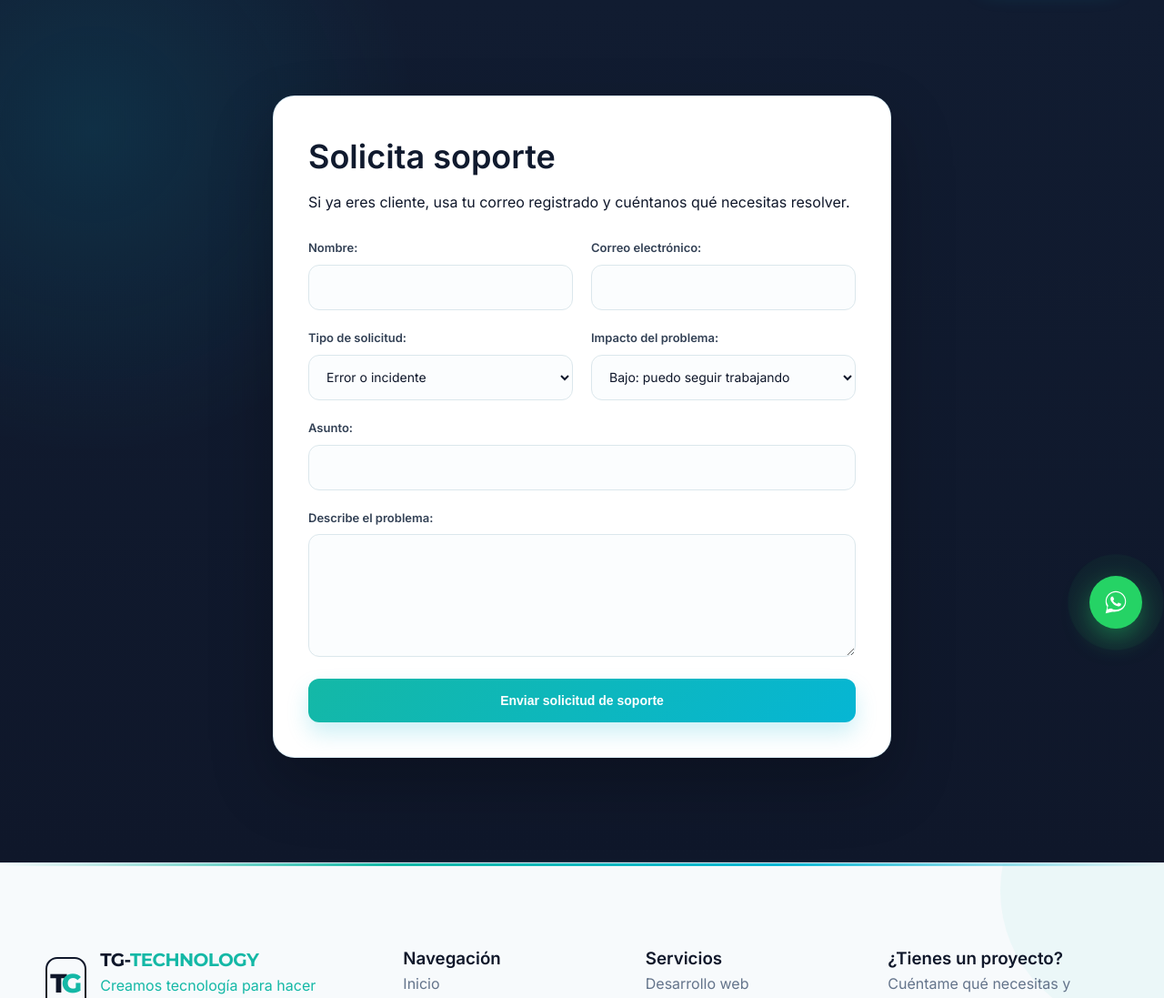
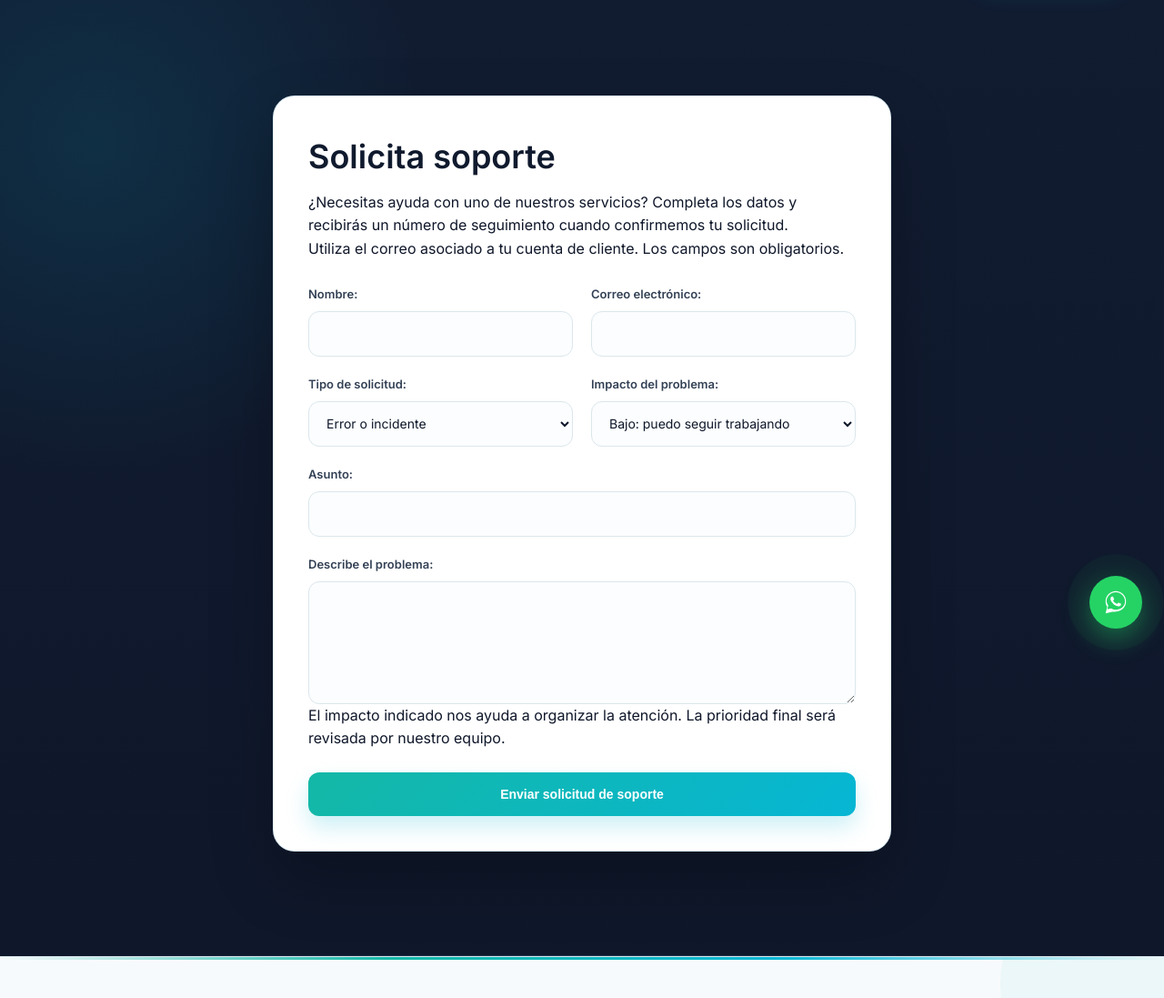
Before and after one commit to Guvtam/tg-technology, a Django app: page /soporte/ in a window 1280 px wide. Shown: the part 85-1182 px from the top of the page at 91% size. Run offline with Django 5.2, Linux system fonts and the light colour scheme.

Commit message:
Enhance support intake with structured category and impact

```diff
--- a/core/templates/core/soporte.html
+++ b/core/templates/core/soporte.html
@@ -10,7 +10,8 @@
                 {% endif %}
             {% endfor %}
             <h1>Solicita soporte</h1>
-            <p>Si ya eres cliente, usa tu correo registrado y cuéntanos qué necesitas resolver.</p>
+            <p>¿Necesitas ayuda con uno de nuestros servicios? Completa los datos y recibirás un número de seguimiento cuando confirmemos tu solicitud.</p>
+            <p>Utiliza el correo asociado a tu cuenta de cliente. Los campos son obligatorios.</p>
             <form method="post" class="contact-form">
                 {% csrf_token %}
                 {{ form.referencia }}
@@ -27,6 +28,7 @@
                         </div>
                     {% endfor %}
                 </div>
+                <p>El impacto indicado nos ayuda a organizar la atención. La prioridad final será revisada por nuestro equipo.</p>
                 <button type="submit" class="button button-primary contact-submit">Enviar solicitud de soporte</button>
             </form>
         </div>
```
